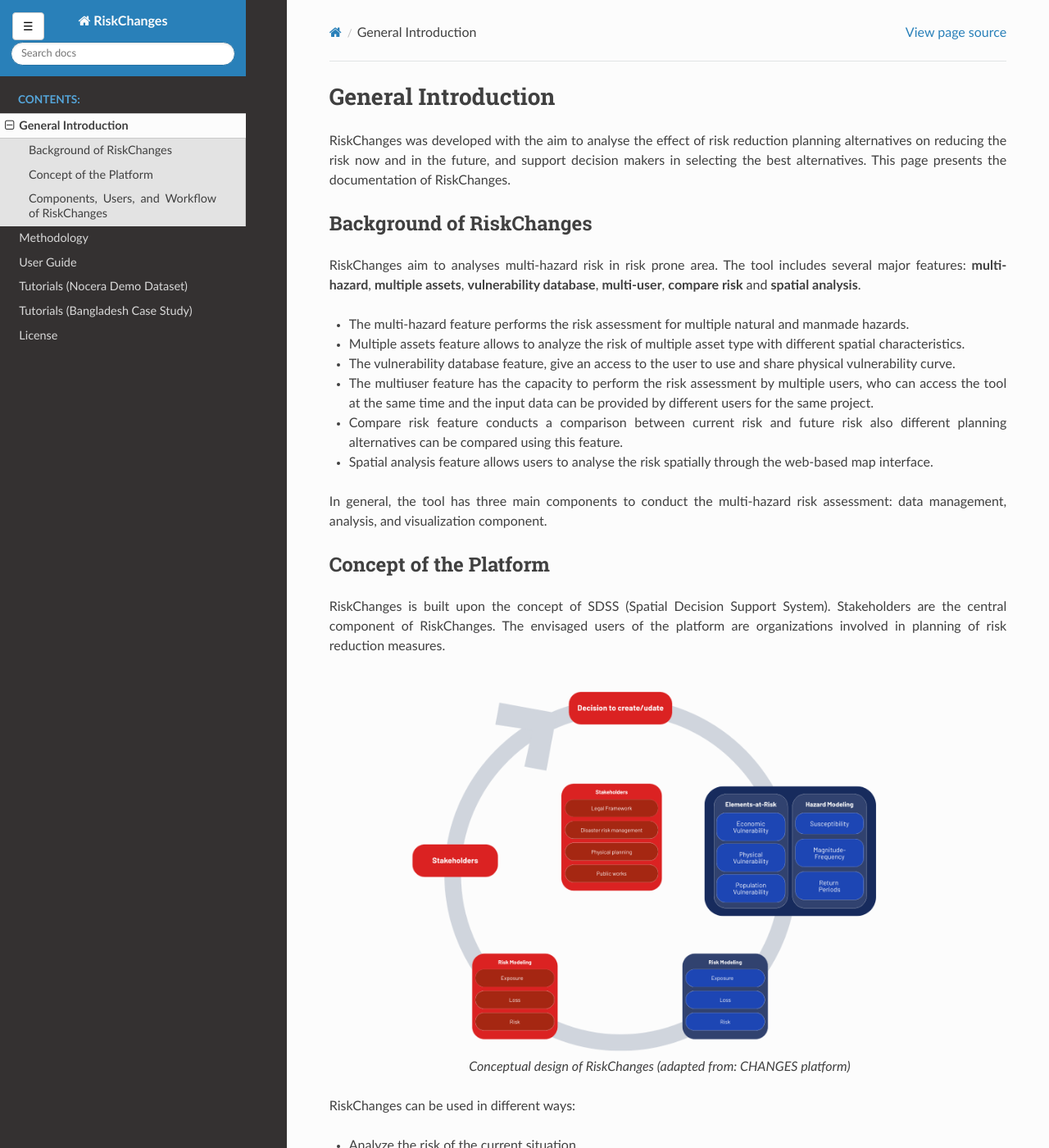
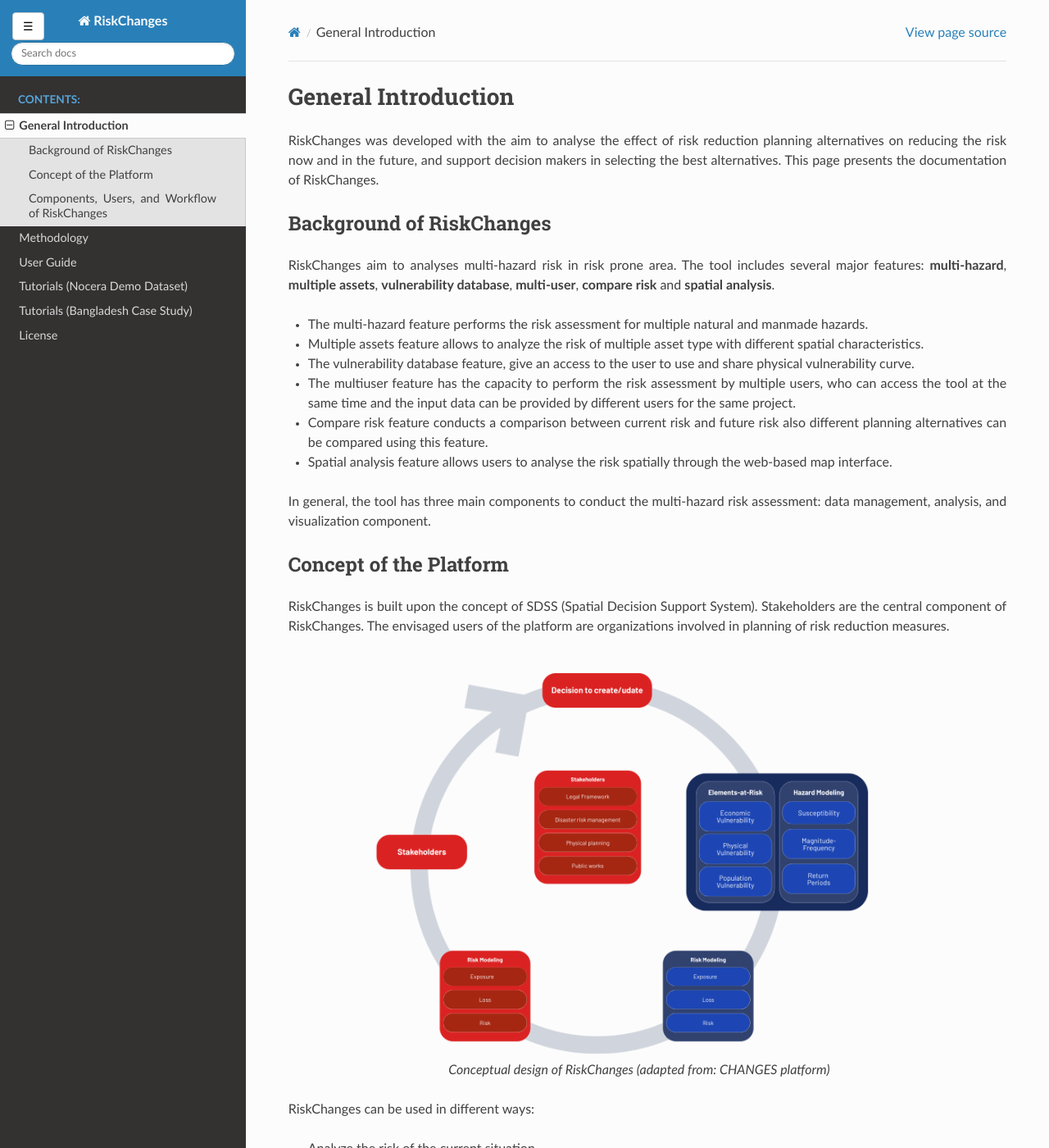
Before and after one commit to RiskChanges/riskchanges-docs, a Sphinx documentation site: the page built from docs/source/general_intro.rst, in a window 1280 px wide and 1400 px high. Shown: the whole window at 82% size. Built offline with Sphinx 7.4.7 and the Read the Docs theme 3.1.0, drawn with Linux system fonts in a browser that asks for light colours.

Commit message:
Update style.css

```diff
--- a/docs/source/_static/css/style.css
+++ b/docs/source/_static/css/style.css
@@ -6,44 +6,28 @@ html, body {
    RiskChanges Documentation Layout
    ========================================================= */
 
-/* Make the main documentation area wider */
+/* Main documentation area */
 .wy-nav-content {
     max-width: none !important;
 }
 
-/* Sidebar */
+
+/* =========================================================
+   Sidebar
+   ========================================================= */
+
 .wy-nav-side {
-    width: 350px;
+    width: 300px;
 }
 
 .wy-side-scroll {
-    width: 350px;
+    width: 300px;
 }
 
 .wy-nav-content-wrap {
-    margin-left: 350px;
+    margin-left: 300px;
 }
 
-/* Keep images proportional */
-.rst-content img {
-    max-width: 100%;
-    width: auto;
-    height: auto;
-}
-
-/* Keep figures within the content area */
-.rst-content .figure {
-    width: 50% !important;
-    max-width: 350px !important;
-    margin-left: auto;
-    margin-right: auto;
-}
-
-.rst-content .figure img {
-    width: 50% !important;
-    max-width: 100%;
-    height: auto;
-}
 
 /* =========================================================
    Collapsible Sidebar
@@ -65,18 +49,46 @@ html, body {
     font-size: 14px;
 }
 
-/* Sidebar hidden */
+   /* Hide sidebar */
 body.sidebar-hidden .wy-nav-side {
     transform: translateX(-100%);
 }
 
-/* Expand content when sidebar is hidden */
+/* Expand documentation when sidebar is hidden */
 body.sidebar-hidden .wy-nav-content-wrap {
     margin-left: 0;
 }
 
-/* Smooth transition */
+
+/* Smooth collapse animation */
 .wy-nav-side,
 .wy-nav-content-wrap {
     transition: all 0.25s ease;
 }
+
+
+/* =========================================================
+   Images
+   ========================================================= */
+
+.rst-content img {
+    max-width: 100%;
+    width: auto;
+    height: auto;
+}
+
+
+/* Keep figures within the content area */
+
+.rst-content .figure {
+    width: 50% !important;
+    max-width: 350px !important;
+    margin-left: auto;
+    margin-right: auto;
+}
+
+.rst-content .figure img {
+    width: 100% !important;
+    max-width: 100%;
+    height: auto;
+}
```
